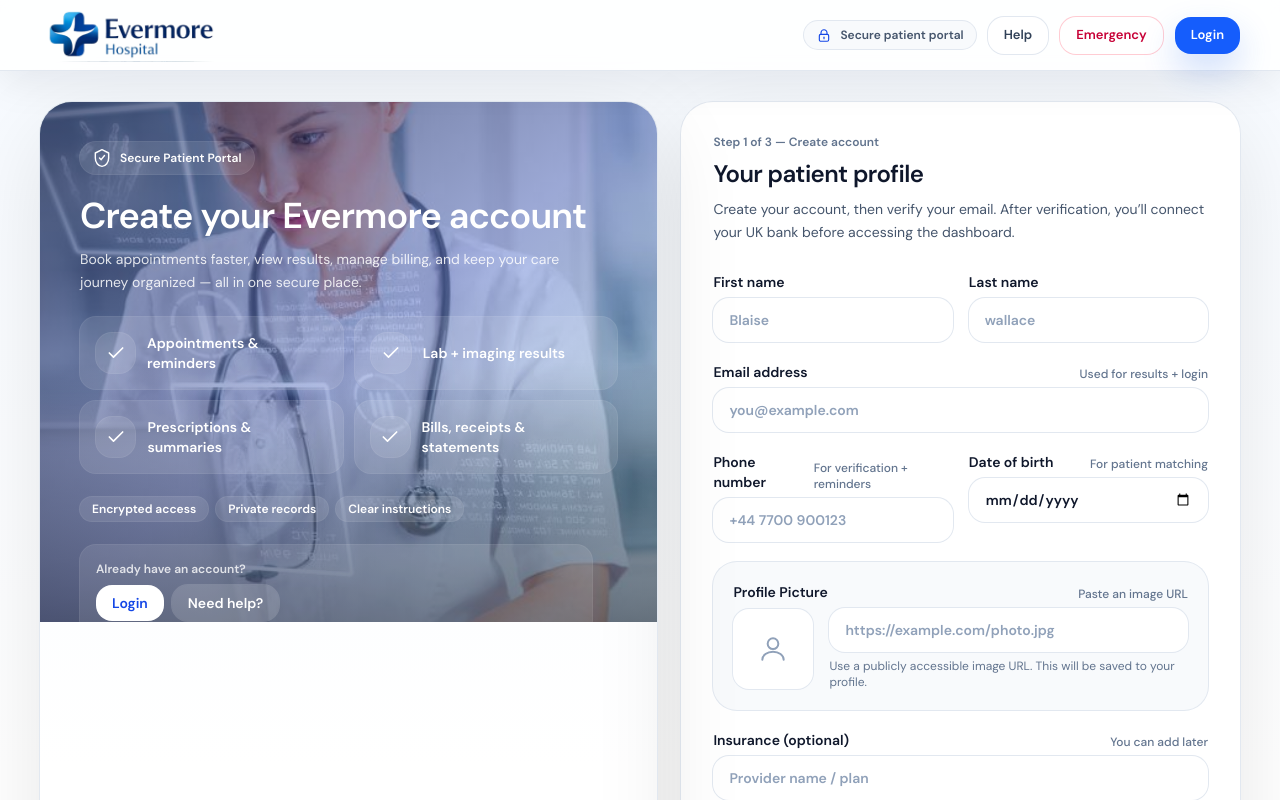
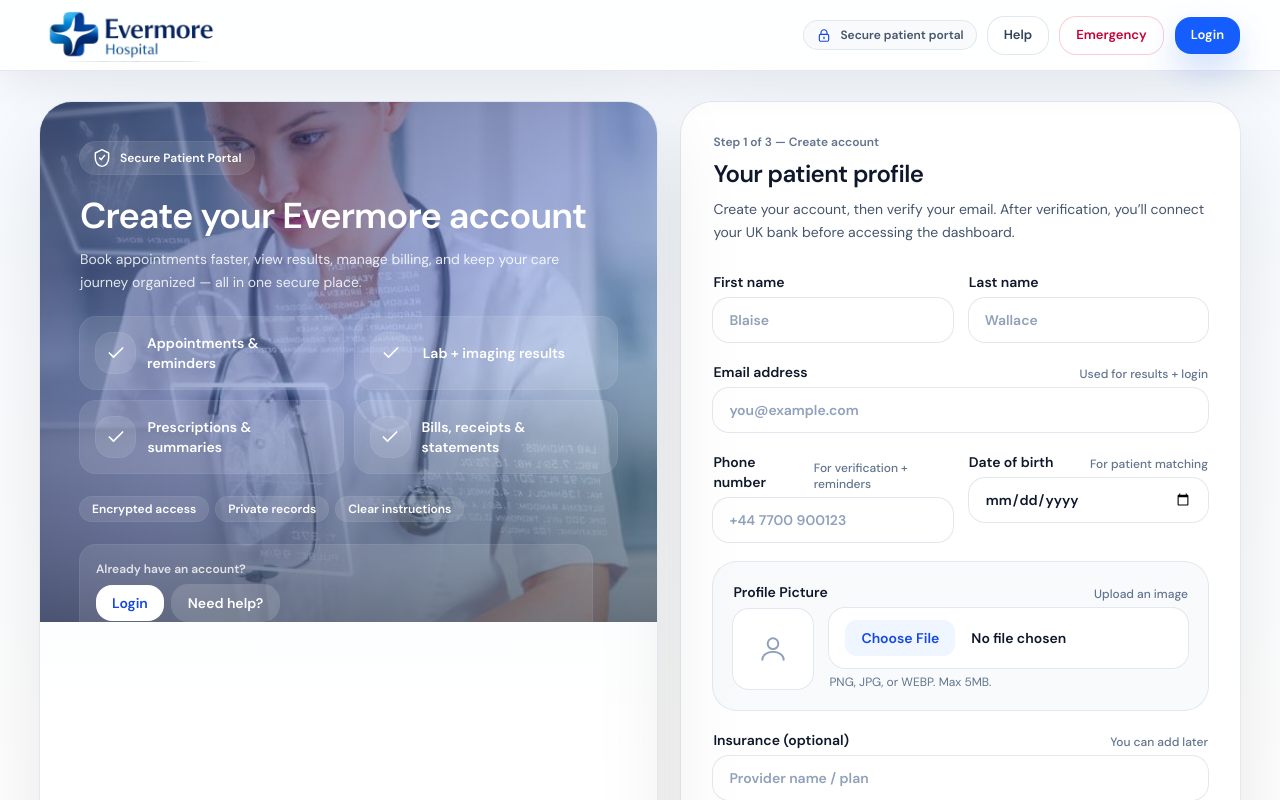
Before and after one commit to Blaise999/evermore-frontend, a Next.js app: page /signup in a window 1280 px wide. Shown: the top 800 px of the page. Built offline with nearby package versions, Linux system fonts and the light colour scheme.

Commit message:
fixed frontend

```diff
--- /dev/null
+++ b/app/api/profile-picture/upload/route.ts
@@ -0,0 +1,29 @@
+// app/api/profile-picture/upload/route.ts
+import { handleUpload, type HandleUploadBody } from "@vercel/blob/client";
+import { NextResponse } from "next/server";
+
+export async function POST(request: Request) {
+  const body = (await request.json()) as HandleUploadBody;
+
+  try {
+    const json = await handleUpload({
+      body,
+      request,
+      onBeforeGenerateToken: async () => {
+        return {
+          allowedContentTypes: ["image/jpeg", "image/png", "image/webp"],
+          maximumSizeInBytes: 5 * 1024 * 1024, // 5MB
+          addRandomSuffix: true,
+        };
+      },
+      onUploadCompleted: async () => {},
+    });
+
+    return NextResponse.json(json);
+  } catch (err: any) {
+    return NextResponse.json(
+      { error: err.message || "Upload failed" },
+      { status: 400 }
+    );
+  }
+}
--- a/app/signup/SignupForm.client.tsx
+++ b/app/signup/SignupForm.client.tsx
@@ -4,15 +4,14 @@
 import Link from "next/link";
 import { useRouter } from "next/navigation";
 import React, { useMemo, useState } from "react";
+import { upload } from "@vercel/blob/client";
 
-// ✅ use your existing API client (DO NOT edit lib/Api.ts)
 import { api, ApiError } from "../libs/Api";
 
 function cn(...xs: Array<string | false | null | undefined>) {
   return xs.filter(Boolean).join(" ");
 }
 
-/** ---- Icons (lightweight, no deps) ---- */
 function Shield({ className }: { className?: string }) {
   return (
     <svg viewBox="0 0 24 24" className={cn("h-5 w-5", className)} fill="none">
@@ -32,6 +31,7 @@ function Shield({ className }: { className?: string }) {
     </svg>
   );
 }
+
 function Eye({ className }: { className?: string }) {
   return (
     <svg viewBox="0 0 24 24" className={cn("h-5 w-5", className)} fill="none">
@@ -49,21 +49,12 @@ function Eye({ className }: { className?: string }) {
     </svg>
   );
 }
+
 function EyeOff({ className }: { className?: string }) {
   return (
     <svg viewBox="0 0 24 24" className={cn("h-5 w-5", className)} fill="none">
-      <path
-        d="M3 3l18 18"
-        className="stroke-current"
-        strokeWidth="1.7"
-        strokeLinecap="round"
-      />
-      <path
-        d="M10.7 10.7a2.7 2.7 0 0 0 3.6 3.6"
-        className="stroke-current"
-        strokeWidth="1.7"
-        strokeLinecap="round"
-      />
+      <path d="M3 3l18 18" className="stroke-current" strokeWidth="1.7" strokeLinecap="round" />
+      <path d="M10.7 10.7a2.7 2.7 0 0 0 3.6 3.6" className="stroke-current" strokeWidth="1.7" strokeLinecap="round" />
       <path
         d="M6.1 6.6C3.8 8.4 2.5 12 2.5 12s3.5 7 9.5 7c1.8 0 3.4-.5 4.8-1.2"
         className="stroke-current"
@@ -125,6 +116,7 @@ type FormState = {
 
 function validate(form: FormState) {
   const e: Record<string, string> = {};
+
   if (!form.firstName.trim()) e.firstName = "First name is required.";
   if (!form.lastName.trim()) e.lastName = "Last name is required.";
 
@@ -165,6 +157,9 @@ export default function SignupForm() {
   const [apiErr, setApiErr] = useState<string | null>(null);
   const [submitAttempted, setSubmitAttempted] = useState(false);
 
+  const [uploadingPic, setUploadingPic] = useState(false);
+  const [picErr, setPicErr] = useState<string | null>(null);
+
   const errors = useMemo(() => {
     if (!submitAttempted) return {};
     return validate(form);
@@ -182,9 +177,48 @@ export default function SignupForm() {
 
   const strengthLabel =
     strength <= 1 ? "Weak" : strength === 2 ? "Okay" : strength === 3 ? "Strong" : "Very strong";
+
   const strengthWidth = `${(strength / 4) * 100}%`;
 
-  const onChange = (k: keyof FormState, v: any) => setForm((s) => ({ ...s, [k]: v }));
+  const onChange = (k: keyof FormState, v: any) => {
+    setForm((s) => ({ ...s, [k]: v }));
+  };
+
+  async function uploadProfilePicture(file: File) {
+    setPicErr(null);
+
+    if (!file.type.startsWith("image/")) {
+      setPicErr("Please upload a valid image.");
+      return;
+    }
+
+    if (!["image/jpeg", "image/png", "image/webp"].includes(file.type)) {
+      setPicErr("Only JPG, PNG, or WEBP images are allowed.");
+      return;
+    }
+
+    if (file.size > 5 * 1024 * 1024) {
+      setPicErr("Image must be 5MB or less.");
+      return;
+    }
+
+    setUploadingPic(true);
+
+    try {
+      const safeName = file.name.replace(/[^a-zA-Z0-9._-]/g, "-");
+
+      const blob = await upload(`profile-pictures/${Date.now()}-${safeName}`, file, {
+        access: "public",
+        handleUploadUrl: "/api/profile-picture/upload",
+      });
+
+      onChange("pictureUrl", blob.url);
+    } catch {
+      setPicErr("Image upload failed. Please try again.");
+    } finally {
+      setUploadingPic(false);
+    }
+  }
 
   async function onSubmit(e: React.FormEvent) {
     e.preventDefault();
@@ -195,12 +229,12 @@ export default function SignupForm() {
     if (Object.keys(nowErrors).length > 0) return;
 
     setBusy(true);
+
     try {
       const name = `${form.firstName} ${form.lastName}`.trim();
       const email = form.email.trim().toLowerCase();
       const phone = form.phone.trim();
 
-      // ✅ create account (backend should send verification email)
       await api.auth.signup({
         name,
         email,
@@ -209,7 +243,6 @@ export default function SignupForm() {
         pictureUrl: form.pictureUrl.trim() || null,
       } as any);
 
-      // ✅ go to "check your email" screen
       router.push(`/signup/check-email?email=${encodeURIComponent(email)}`);
     } catch (err: any) {
       if (err instanceof ApiError) setApiErr(err.message || "Signup failed.");
@@ -255,7 +288,7 @@ export default function SignupForm() {
               className={inputBase()}
               value={form.lastName}
               onChange={(e) => onChange("lastName", e.target.value)}
-              placeholder="wallace"
+              placeholder="Wallace"
               autoComplete="family-name"
             />
           </Field>
@@ -296,44 +329,48 @@ export default function SignupForm() {
         </div>
 
         <div className="rounded-3xl bg-slate-50 p-5 ring-1 ring-slate-200">
-          <Field label="Profile Picture" hint="Paste an image URL">
+          <Field label="Profile Picture" hint="Upload an image" error={picErr}>
             <div className="flex items-center gap-4">
               <div className="relative h-20 w-20 shrink-0 overflow-hidden rounded-2xl bg-white ring-1 ring-slate-200">
                 {form.pictureUrl.trim() ? (
-                  <img
-                    src={form.pictureUrl.trim()}
-                    alt="Preview"
-                    className="h-full w-full object-cover"
-                    onError={(e) => {
-                      (e.target as HTMLImageElement).style.display = "none";
-                      (e.target as HTMLImageElement).nextElementSibling?.classList.remove("hidden");
-                    }}
-                    onLoad={(e) => {
-                      (e.target as HTMLImageElement).style.display = "block";
-                      (e.target as HTMLImageElement).nextElementSibling?.classList.add("hidden");
-                    }}
-                  />
-                ) : null}
-                <div className={cn(
-                  "absolute inset-0 flex flex-col items-center justify-center text-slate-400",
-                  form.pictureUrl.trim() ? "hidden" : ""
-                )}>
-                  <svg viewBox="0 0 24 24" className="h-8 w-8" fill="none">
-                    <circle cx="12" cy="8" r="4" className="stroke-current" strokeWidth="1.5" />
-                    <path d="M4 20c0-3.3 3.6-6 8-6s8 2.7 8 6" className="stroke-current" strokeWidth="1.5" strokeLinecap="round" />
-                  </svg>
-                </div>
+                  <img src={form.pictureUrl.trim()} alt="Preview" className="h-full w-full object-cover" />
+                ) : (
+                  <div className="absolute inset-0 flex flex-col items-center justify-center text-slate-400">
+                    <svg viewBox="0 0 24 24" className="h-8 w-8" fill="none">
+                      <circle cx="12" cy="8" r="4" className="stroke-current" strokeWidth="1.5" />
+                      <path
+                        d="M4 20c0-3.3 3.6-6 8-6s8 2.7 8 6"
+                        className="stroke-current"
+                        strokeWidth="1.5"
+                        strokeLinecap="round"
+                      />
+                    </svg>
+                  </div>
+                )}
               </div>
-              <div className="flex-1 min-w-0">
+
+              <div className="min-w-0 flex-1">
                 <input
-                  className={inputBase()}
-                  value={form.pictureUrl}
-                  onChange={(e) => onChange("pictureUrl", e.target.value)}
-                  placeholder="https://example.com/photo.jpg"
-                  inputMode="url"
+                  type="file"
+                  accept="image/png,image/jpeg,image/webp"
+                  disabled={uploadingPic}
+                  onChange={(e) => {
+                    const file = e.target.files?.[0];
+                    if (file) uploadProfilePicture(file);
+                  }}
+                  className={cn(
+                    inputBase(),
+                    "cursor-pointer file:mr-4 file:rounded-xl file:border-0 file:bg-blue-50 file:px-4 file:py-2 file:text-sm file:font-semibold file:text-blue-700 hover:file:bg-blue-100",
+                    uploadingPic && "opacity-70 cursor-not-allowed"
+                  )}
                 />
+
                 <div className="mt-1.5 text-xs text-slate-500">
-                  Use a publicly accessible image URL. This will be saved to your profile.
+                  {uploadingPic
+                    ? "Uploading image..."
+                    : form.pictureUrl
+                      ? "Image uploaded successfully."
+                      : "PNG, JPG, or WEBP. Max 5MB."}
                 </div>
               </div>
             </div>
@@ -435,7 +472,9 @@ export default function SignupForm() {
                 This helps us protect your account and patient information.
               </div>
 
-              {(errors as any).agree && <div className="mt-2 text-xs font-semibold text-rose-600">{(errors as any).agree}</div>}
+              {(errors as any).agree && (
+                <div className="mt-2 text-xs font-semibold text-rose-600">{(errors as any).agree}</div>
+              )}
             </div>
           </label>
 
@@ -457,14 +496,14 @@ export default function SignupForm() {
 
         <div className="pt-2">
           <button
-            disabled={busy}
+            disabled={busy || uploadingPic}
             type="submit"
             className={cn(
               "w-full rounded-2xl bg-blue-600 px-6 py-3.5 text-sm font-semibold text-white shadow-[0_18px_44px_rgba(37,99,235,.24)] transition hover:bg-blue-700 active:translate-y-[1px]",
-              busy && "opacity-70 cursor-not-allowed"
+              (busy || uploadingPic) && "opacity-70 cursor-not-allowed"
             )}
           >
-            {busy ? "Creating account…" : "Create account & verify email"}
+            {busy ? "Creating account…" : uploadingPic ? "Uploading image…" : "Create account & verify email"}
           </button>
 
           <div className="mt-4 flex flex-wrap items-center justify-between gap-2 text-sm">
--- a/package.json
+++ b/package.json
@@ -10,6 +10,7 @@
   },
   "dependencies": {
     "@sparticuz/chromium": "^143.0.4",
+    "@vercel/blob": "^2.3.3",
     "framer-motion": "^12.23.26",
     "lucide-react": "^0.562.0",
     "next": "16.1.0",
```
Also changed, not shown: 1 other file (tests, documents, lock files or other folders).
